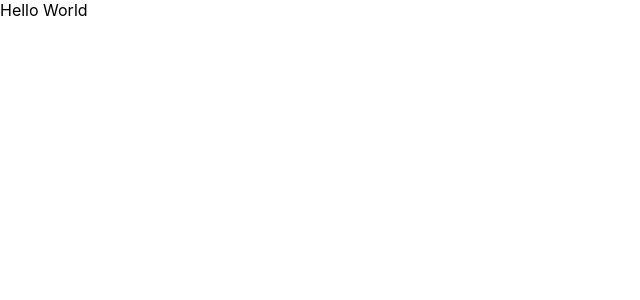
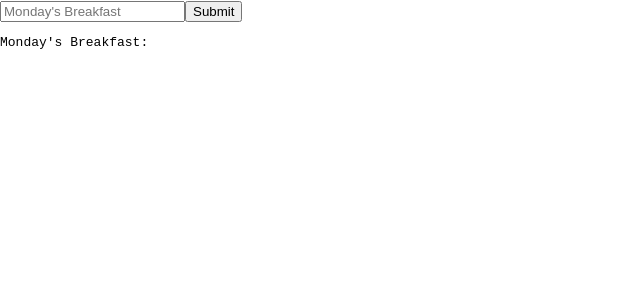
Before and after one commit to SoftBearFeet/Udacity---UdaciMeals, a React (Create React App) app: page / in a window 1280 px wide. Shown: the top 300 px of the page, without its empty margins (0-640 px from the left). Built offline with nearby package versions, Linux system fonts and the light colour scheme.

Commit message:
Added basic functionality to add 'recipe' to Monday's Breakfast.

```diff
--- a/src/components/App.js
+++ b/src/components/App.js
@@ -1,11 +1,48 @@
 import React, { Component } from 'react'
+import { addRecipe } from '../actions'
 
 class App extends Component {
+  constructor(props) {
+    super(props);
+    this.state = {
+      calendar: null
+    }
+  }
+  componentDidMount() {
+    const { store } = this.props
+
+    store.subscribe(() => {
+      this.setState(() => ({
+        calendar: store.getState()
+      }))
+    })
+  }
+
+  submitFood = () => {
+    this.props.store.dispatch(addRecipe({
+      day: 'monday',
+      meal: 'breakfast',
+      recipe: {
+        label: this.input.value
+      }
+    }))
+
+    this.input.value= '';
+  }
   render() {
     return (
       <div>
-        Hello World
-      </div>
+    <input
+        type='text'
+        ref={(input) => this.input = input}
+        placeholder="Monday's Breakfast"
+    />
+    <button onClick={this.submitFood}>Submit</button>
+
+    <pre>
+        Monday's Breakfast: {this.state.calendar && this.state.calendar.monday.breakfast}
+    </pre>
+</div>
     )
   }
 }
--- a/src/index.js
+++ b/src/index.js
@@ -13,5 +13,5 @@ const store = createStore(
 
 console.log(store.getState());
 
-ReactDOM.render(<App />, document.getElementById('root'));
+ReactDOM.render(<App store= {store}/>, document.getElementById('root'));
 registerServiceWorker();
```
